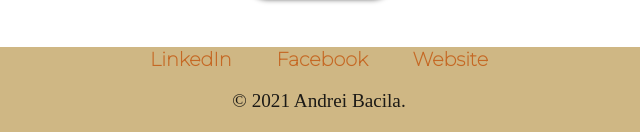
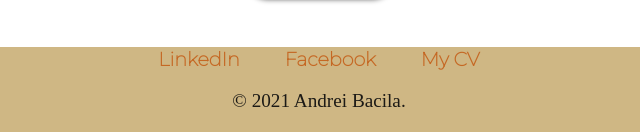
Before and after one commit to Tolsi111/CSS-My-website, a plain HTML site: page index.html in a window 1280 px wide. Shown: the part 2423-2555 px from the top of the page, 321-961 px from the left. Drawn offline with Linux system fonts and the light colour scheme; a web font is replaced by a local one.

Commit message:
Update index.html

```diff
--- a/index.html
+++ b/index.html
@@ -55,7 +55,7 @@
   <div class="bottomBox">
     <a class="contact-link" target="_blank" class="footer-link" href="https://www.linkedin.com/in/andrei-romulus-662b1b196/">LinkedIn</a>
     <a class="contact-link" target="_blank" class="footer-link" href="https://www.facebook.com/bacila.andreii/   ">Facebook</a>
-    <a class="contact-link" target="_blank" class="footer-link" href="https://tolsi111.github.io/cv/">Website</a>
+    <a class="contact-link" target="_blank" class="footer-link" href="https://tolsi111.github.io/cv/">My CV</a>
     <p>© 2021 Andrei Bacila.</p>
     Icons made by <a target="_blank" href="https://www.flaticon.com/authors/prettycons" title="prettycons">prettycons</a> from <a target="_blank" href="https://www.flaticon.com/" title="Flaticon">www.flaticon.com.</a>
   </div>
```
